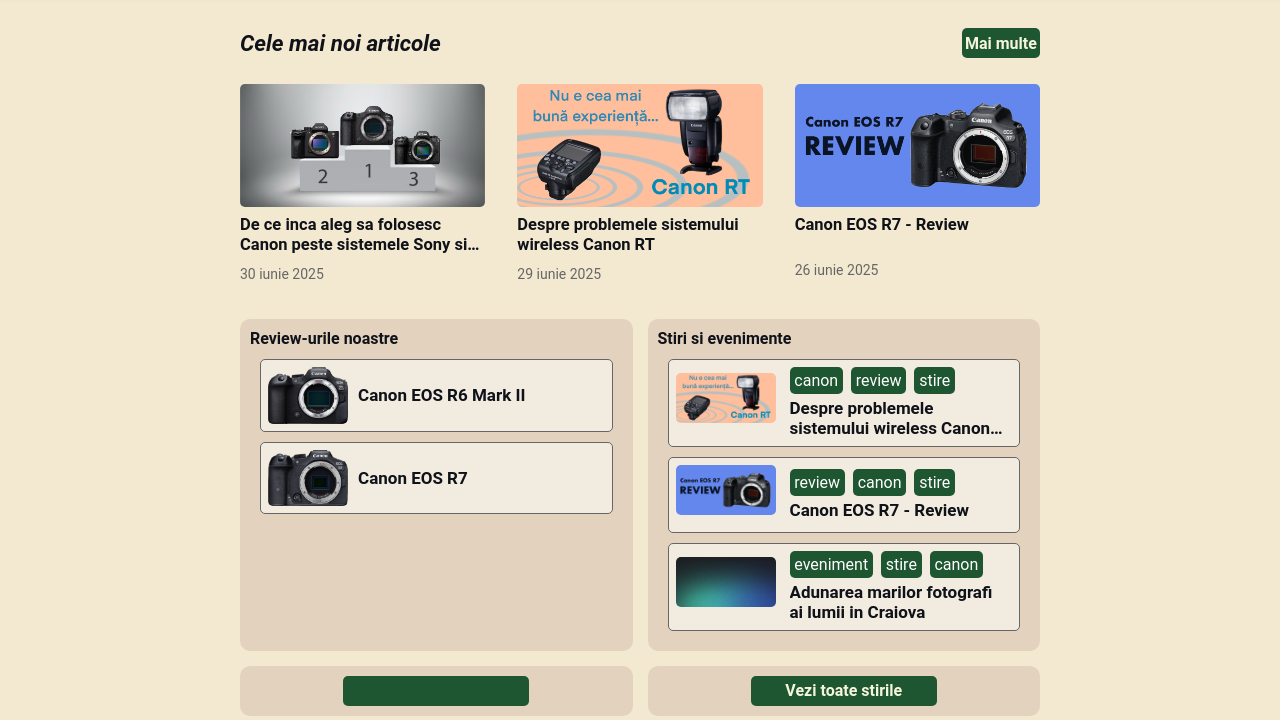
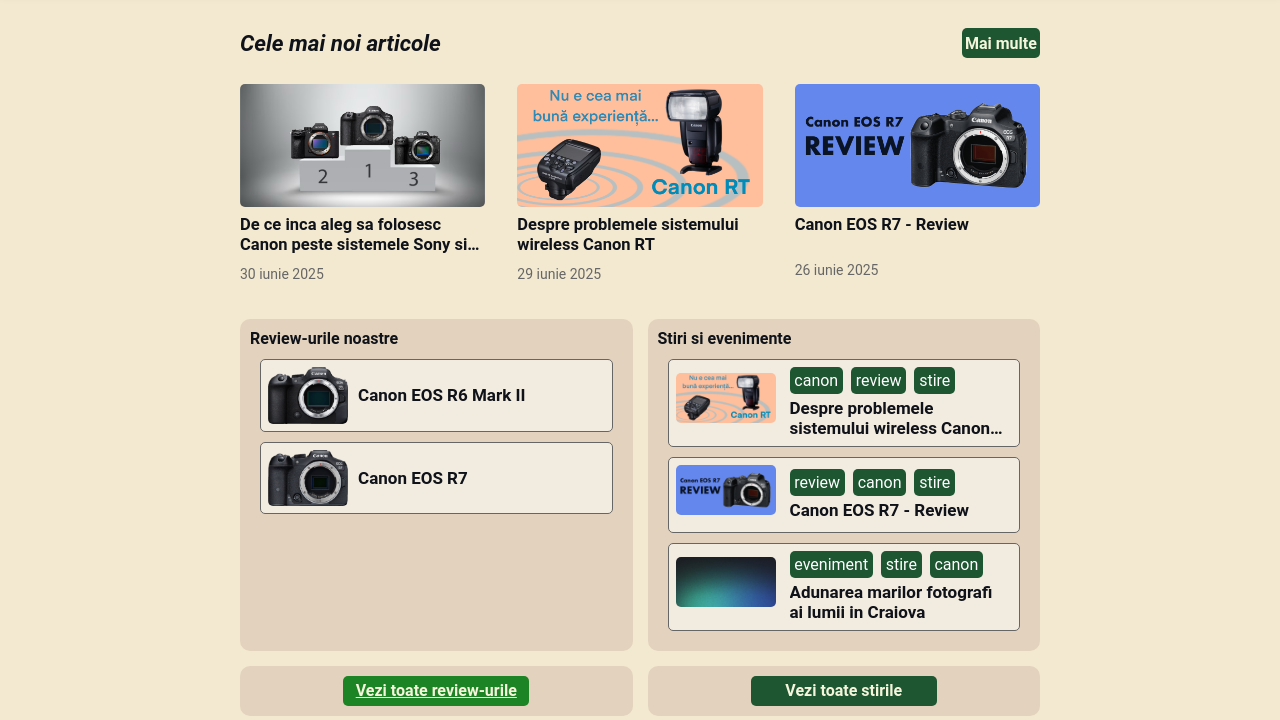
Before and after one commit to Tele256/fotograma-website, an Astro site: page / in a window 1280 px wide. In both pictures the pointer is over the link "Vezi toate review-urile". Shown: the part 80-800 px from the top of the page. Built offline with nearby package versions, Linux system fonts and the light colour scheme; Astro itself is replaced by a stand-in of ours.

Commit message:
Fixed reviews/news CTA hover effects

```diff
--- a/src/styles/global.css
+++ b/src/styles/global.css
@@ -478,3 +478,9 @@
 	margin: 0 auto;
 	text-align: center;
 }
+
+.cta-revnew:hover {
+	background-color: #1c8425;
+	color: beige;
+	text-decoration: underline;
+}
```
